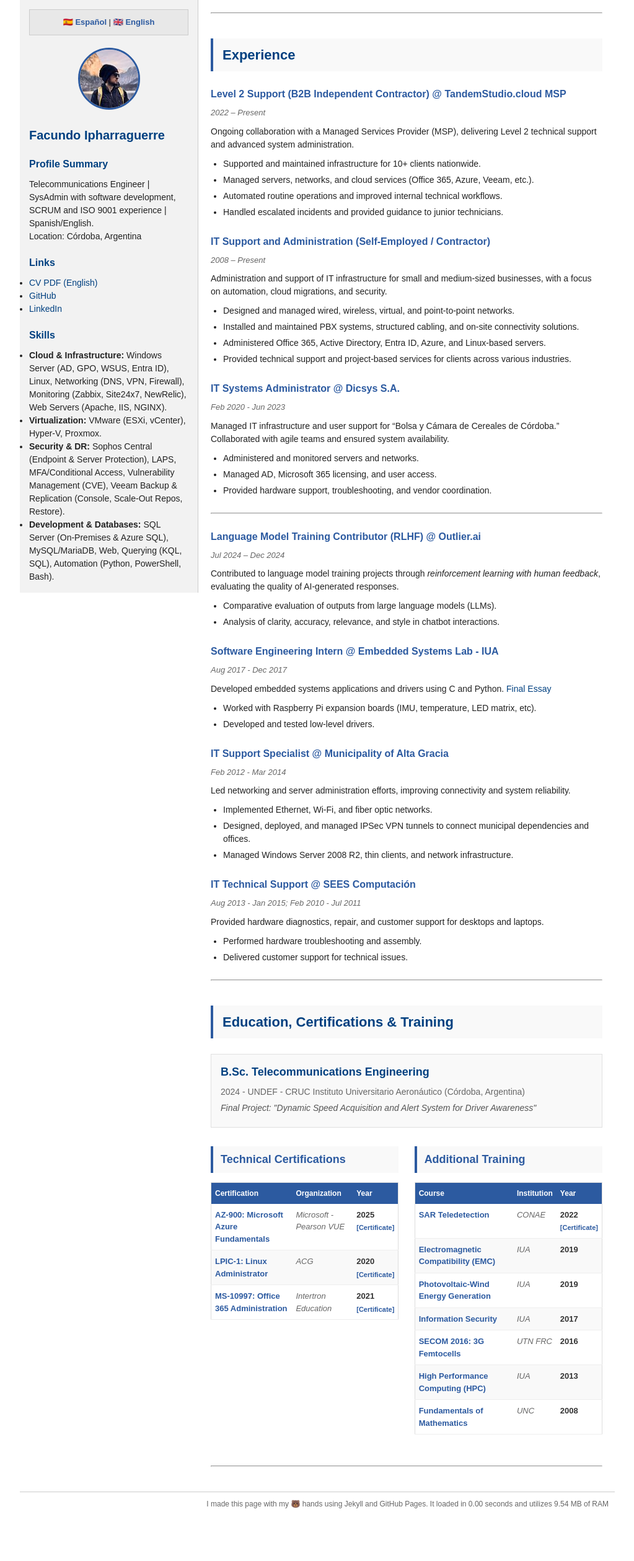
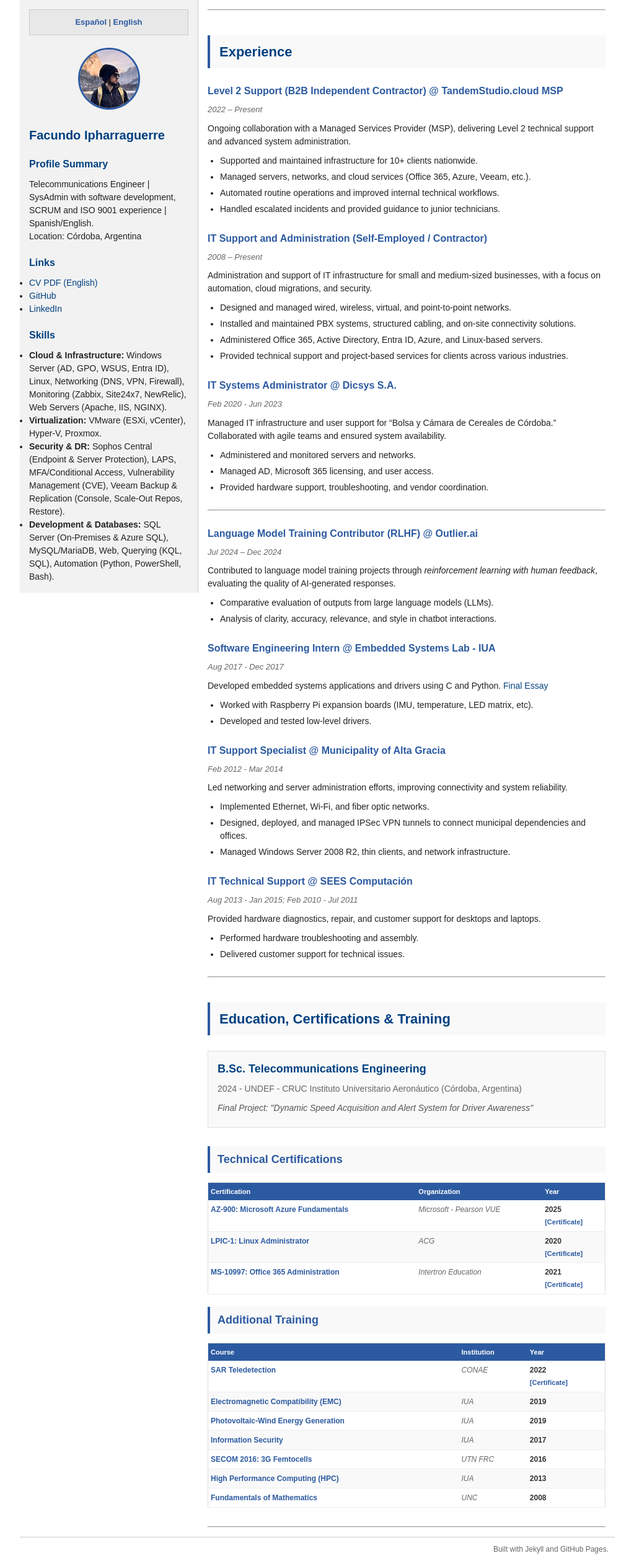
Before and after one commit to fipharraguerre/cv-homepage, a Jekyll site: the page built from index_en.md, in a window 1280 px wide. Shown: the whole page at 62% size, without its empty margins (128-1151 px from the left). Built offline with Jekyll 4.4.1, drawn with Linux system fonts in a browser that asks for light colours; before the commit the page ends 2445 px from its top, so only the background shows below that.

Commit message:
Make CV site lighter and more resilient

```diff
--- a/_config.yml
+++ b/_config.yml
@@ -1,2 +1 @@
 title: "Mi CV"
-theme: minima
--- a/_includes/education_parser.html
+++ b/_includes/education_parser.html
@@ -1,34 +1,29 @@
-<!-- Education Parser Include: _includes/education_parser.html -->
+<!-- Education and certification tables use localized data from _data/education.json. -->
 {% assign education_data = site.data.education %}
 {% assign current_lang = page.lang | default: "en" %}
 {% assign lang_data = education_data[current_lang] %}
 
 <div class="education-section">
-    <div class="section-title">
-        {% if page.lang == "es" %}
-            {{ lang_data.section_title }}
-        {% else %}
-            {{ lang_data.section_title }}
-        {% endif %}
-    </div>
+    <h2 class="section-title">{{ lang_data.section_title }}</h2>
 
     <!-- Main degree section -->
     <div class="degree-title">
-        <h4><a href="../assets/certs/titulo_scan.pdf" target="_blank">{{ lang_data.degree.title }}</a></h4>
+        <h3><a href="{{ '/assets/certs/titulo_scan.pdf' | relative_url }}" target="_blank" rel="noopener">{{ lang_data.degree.title }}</a></h3>
         <p>{{ lang_data.degree.year }} - {{ lang_data.degree.institution }}</p>
         <p><em>{{ lang_data.degree.project_label }}: "{{ lang_data.degree.project_title }}"</em></p>
     </div>
 
-    <div class="two-column-edu">
-        <div class="left-edu-column">
+    <div class="education-groups">
+        <div class="education-group">
             <h3>{{ lang_data.technical_certs.title }}</h3>
 
+            <div class="table-scroll">
                 <table class="edu-table">
                     <thead>
                         <tr>
-                        <th>{{ lang_data.technical_certs.headers.certification }}</th>
-                        <th>{{ lang_data.technical_certs.headers.organization }}</th>
-                        <th>{{ lang_data.technical_certs.headers.year }}</th>
+                            <th scope="col">{{ lang_data.technical_certs.headers.certification }}</th>
+                            <th scope="col">{{ lang_data.technical_certs.headers.organization }}</th>
+                            <th scope="col">{{ lang_data.technical_certs.headers.year }}</th>
                         </tr>
                     </thead>
                     <tbody>
@@ -39,7 +34,7 @@
                             <td class="cert-year">{{ cert.year }}
                                 {% if cert.certificate_link %}
                                 <div class="cert-link">
-                                <a href="{{ cert.certificate_link }}" target="_blank">[{{ lang_data.certificate_label }}]</a>
+                                    <a href="{{ cert.certificate_link | relative_url }}" target="_blank" rel="noopener">[{{ lang_data.certificate_label }}]</a>
                                 </div>
                                 {% endif %}
                             </td>
@@ -48,16 +43,18 @@
                     </tbody>
                 </table>
             </div>
+        </div>
 
-        <div class="right-edu-column">
+        <div class="education-group">
             <h3>{{ lang_data.additional_training.title }}</h3>
 
+            <div class="table-scroll">
                 <table class="edu-table">
                     <thead>
                         <tr>
-                        <th>{{ lang_data.additional_training.headers.course }}</th>
-                        <th>{{ lang_data.additional_training.headers.institution }}</th>
-                        <th>{{ lang_data.additional_training.headers.year }}</th>
+                            <th scope="col">{{ lang_data.additional_training.headers.course }}</th>
+                            <th scope="col">{{ lang_data.additional_training.headers.institution }}</th>
+                            <th scope="col">{{ lang_data.additional_training.headers.year }}</th>
                         </tr>
                     </thead>
                     <tbody>
@@ -68,7 +65,7 @@
                             <td class="cert-year">{{ course.year }}
                                 {% if course.certificate_link %}
                                 <div class="cert-link">
-                                <a href="{{ course.certificate_link }}" target="_blank">[{{ lang_data.certificate_label }}]</a>
+                                    <a href="{{ course.certificate_link | relative_url }}" target="_blank" rel="noopener">[{{ lang_data.certificate_label }}]</a>
                                 </div>
                                 {% endif %}
                             </td>
@@ -78,5 +75,5 @@
                 </table>
             </div>
         </div>
-    <div style="clear: both;"></div>
     </div>
+</div>
--- a/_layouts/default.html
+++ b/_layouts/default.html
@@ -4,57 +4,33 @@
     <meta charset="UTF-8">
     <meta name="viewport" content="width=device-width, initial-scale=1.0">
     <title>{{ page.title }}</title>
-    <link rel="icon" href="{{ site.baseurl }}/assets/favicon.ico" type="image/x-icon">
-    <!--[if IE 6]>
-    <style>
-        /* Additional IE6-specific fixes */
-        .sidebar { position: relative; }
-        .content { position: relative; }
-    </style>
-    <![endif]-->
-    <link rel="stylesheet" href="{{ site.baseurl }}/assets/style.css">
+    <link rel="icon" href="{{ '/assets/favicon.ico' | relative_url }}" type="image/x-icon">
+    <link rel="stylesheet" href="{{ '/assets/style.css' | relative_url }}">
 </head>
 <body>
-    <div class="container clearfix">
-        <aside class="sidebar">
-            <div id="language-switch">
-                <a href="{{ site.baseurl }}/es/">🇪🇸 Español</a> | <a href="{{ site.baseurl }}/en/">🇬🇧 English</a>
+    <div class="container">
+        <div class="sidebar" role="complementary">
+            <div id="language-switch" role="navigation" aria-label="Language">
+                <a href="{{ '/es/' | relative_url }}" lang="es">Español</a> |
+                <a href="{{ '/en/' | relative_url }}" lang="en">English</a>
             </div>
             <div id="avatar">
-                <img src="{{ site.baseurl }}/assets/avatar.jpg" alt="Profile picture" width="100" height="100">
+                <img src="{{ '/assets/avatar.jpg' | relative_url }}" alt="{% if page.lang == 'es' %}Foto de perfil{% else %}Profile picture{% endif %}" width="100" height="100">
             </div>
             <div class="sidebar-content">
                 {{ page.sidebar | markdownify }}
             </div>
-        </aside>
-        <main class="content">
+        </div>
+        <div class="content" role="main">
             {{ content }}
-        </main>
-        <div style="clear: both;"></div> <!-- IE6 clearfix -->
+        </div>
+        <div class="footer">
+            {% if page.lang == 'es' %}
+            Sitio creado con Jekyll y GitHub Pages.
+            {% else %}
+            Built with Jekyll and GitHub Pages.
+            {% endif %}
+        </div>
     </div>
-
-    <script>
-        document.addEventListener('DOMContentLoaded', function() {
-            // Calculate page load time
-            var loadTime = ((performance.now()) / 1000).toFixed(2);
-
-            // Create footer element
-            var footer = document.createElement('footer');
-
-            // Set initial footer content with load time
-            var footerText = 'I made this page with my 🐻 hands using Jekyll and GitHub Pages. It loaded in ' + loadTime + ' seconds';
-
-            // Check for memory API (Chrome/Chromium only)
-            if (performance && performance.memory && performance.memory.usedJSHeapSize) {
-                var memoryUsage = (performance.memory.usedJSHeapSize / (1024 * 1024)).toFixed(2);
-                footerText += ' and utilizes ' + memoryUsage + ' MB of RAM';
-            }
-
-            footer.innerHTML = footerText;
-
-            // Add footer to the container
-            document.querySelector('.container').appendChild(footer);
-        });
-    </script>
 </body>
 </html>
--- a/assets/style.css
+++ b/assets/style.css
@@ -21,9 +21,7 @@
 }
 
 .sidebar {
-    float: left;
-    width: 30%;
-    min-height: 100vh;
+    width: 100%;
     padding: 15px;
     background: #f2f2f2;
     border-right: 1px solid #ccc;
@@ -54,22 +52,9 @@
     border-radius: 50%;
 }
 
-/* Responsive: Stack sidebar above content */
-@media (max-width: 768px) {
-    .container {
-        flex-direction: column;
-    }
-
-    .sidebar {
-        width: 70%;
-        text-align: left;
-    }
-}
-
 .content {
-    float: left;
-    width: 70%;
-    padding: 20px;
+    width: 100%;
+    padding: 15px;
 }
 
 /* Major section headings - Experience, Education, etc. */
@@ -139,7 +124,7 @@
     text-decoration: underline;
 }
 
-footer {
+.footer {
     clear: both;
     font-size: 12px;
     color: #666;
@@ -174,7 +159,7 @@
     border: 1px solid #e0e0e0;
 }
 
-.degree-title h4 {
+.degree-title h3 {
     margin: 0 0 8px 0;
     color: #2c5aa0;
     font-size: 18px;
@@ -190,21 +175,7 @@
     font-style: italic;
 }
 
-.two-column-edu {
-    width: 100%;
-    overflow: hidden;
-}
-
-.left-edu-column, .right-edu-column {
-    width: 48%;
-    float: left;
-}
-
-.left-edu-column {
-    margin-right: 4%;
-}
-
-.two-column-edu h3 {
+.education-group h3 {
     font-size: 18px;
     margin: 0 0 15px 0;
     padding: 8px 12px;
@@ -214,8 +185,9 @@
 
 .edu-table {
     width: 100%;
+    min-width: 320px;
     border-collapse: collapse;
-    margin-bottom: 20px;
+    margin-bottom: 0;
     font-size: 13px;
     background-color: #fff;
     border: 1px solid #ddd;
@@ -244,6 +216,11 @@
     background-color: #f0f8ff;
 }
 
+.table-scroll {
+    overflow: auto;
+    margin-bottom: 20px;
+}
+
 .cert-name { font-weight: bold; color: #2c5aa0; }
 .cert-org { color: #666; font-style: italic; }
 .cert-year { font-weight: bold; color: #333; }
@@ -259,14 +236,18 @@
     text-decoration: underline;
 }
 
-@media screen and (max-width: 768px) {
-    .left-edu-column,
-    .right-edu-column {
-        width: 100%;
-        float: none;
-        margin-right: 0;
-        margin-bottom: 20px;
+@media screen and (min-width: 769px) {
+    .sidebar {
+        float: left;
+        width: 30%;
+        min-height: 100vh;
     }
+
+    .content {
+        float: left;
+        width: 70%;
+    }
+
     .edu-table {
         font-size: 12px;
     }
@@ -278,36 +259,3 @@
         font-size: 11px;
     }
 }
-
-@media screen and (max-width: 480px) {
-    .edu-table, .edu-table thead, .edu-table tbody, .edu-table th, .edu-table td, .edu-table tr {
-        display: block;
-    }
-    .edu-table thead tr {
-        position: absolute;
-        top: -9999px;
-        left: -9999px;
-    }
-    .edu-table tr {
-        border: 1px solid #ddd;
-        margin-bottom: 10px;
-        padding: 8px;
-        background-color: #f9f9f9;
-    }
-    .edu-table td {
-        border: none;
-        padding: 4px 0;
-        position: relative;
-        padding-left: 50%;
-    }
-    .edu-table td:before {
-        content: attr(data-label) ": ";
-        position: absolute;
-        left: 6px;
-        width: 45%;
-        padding-right: 10px;
-        white-space: nowrap;
-        font-weight: bold;
-        color: #2c5aa0;
-    }
-}
```
Also changed, not shown: _data/education.json (+8 -8 lines), index.html (+14 -5 lines), README.md, 1 other file. Lines whose indentation alone changed are shown as unchanged.
